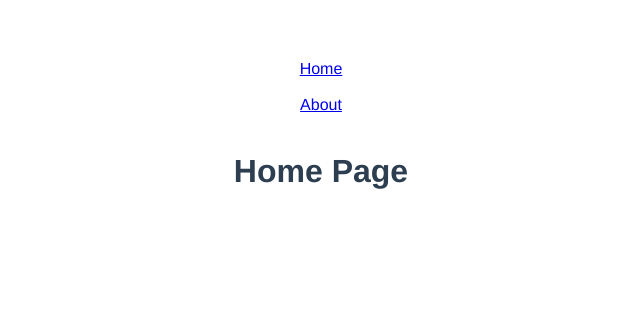
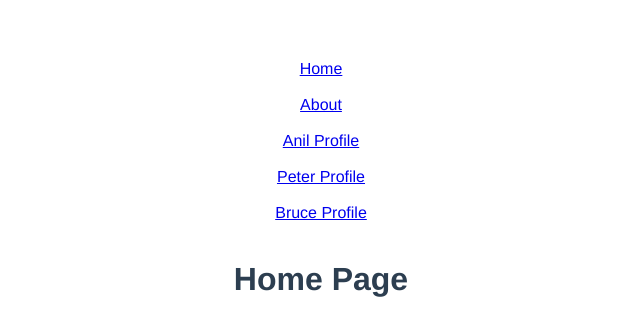
Before and after one commit to AayushN01/getting-started-with-VueJs, a Vue app: page / in a window 1280 px wide. Shown: the top 336 px of the page, without its empty margins (319-959 px from the left). Built offline with nearby package versions, Linux system fonts and the light colour scheme.

Commit message:
dynamic routing

```diff
--- a/src/App.vue
+++ b/src/App.vue
@@ -16,6 +16,9 @@
      <!-- <UserDeleteComponent/> -->
      <router-link to="/">Home</router-link> <br><br>
      <router-link to="/about">About</router-link> <br><br>
+     <router-link to="/profile/anil">Anil Profile</router-link> <br><br>
+     <router-link to="/profile/peter">Peter Profile</router-link> <br><br>
+     <router-link to="/profile/bruce">Bruce Profile</router-link> <br><br>
      <router-view></router-view>
    </div>
 </template>
--- /dev/null
+++ b/src/components/ProfileComponent.vue
@@ -0,0 +1,21 @@
+<template>
+    <div>
+        <h1>{{profile}}'s Profile</h1>
+    </div>
+</template>
+
+<script>
+import {useRoute} from 'vue-router'
+export default {
+    name:'ProfileComponent',
+    data(){
+        return{
+            profile:''
+        }
+    },mounted(){
+        const route = useRoute();
+        console.warn("route",route.params);
+        this.profile = route.params.name;
+    }
+}
+</script>
--- a/src/routes.js
+++ b/src/routes.js
@@ -1,10 +1,12 @@
 import {createWebHistory, createRouter} from 'vue-router'
 import HomePageComponent from './components/HomePageComponent.vue';
 import AboutPageComponent from './components/AboutPageComponent.vue';
+import ProfileComponent from './components/ProfileComponent.vue';
 
 const routes = [
     {name:'Home',path:'/',component:HomePageComponent},
     {name:'About',path:'/about',component:AboutPageComponent},
+    {name:'Profile',path:'/profile/:name',component:ProfileComponent},
 ];
 
 const router = createRouter({
```
